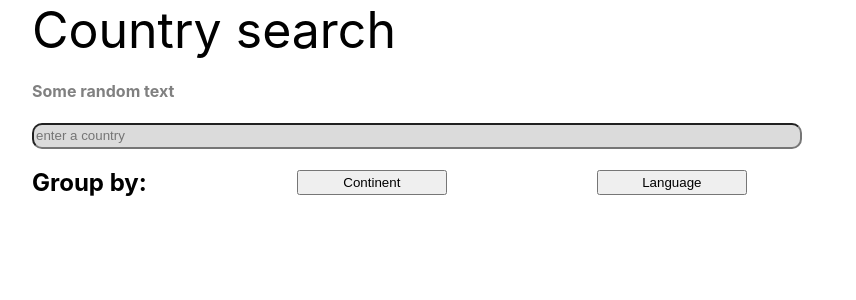
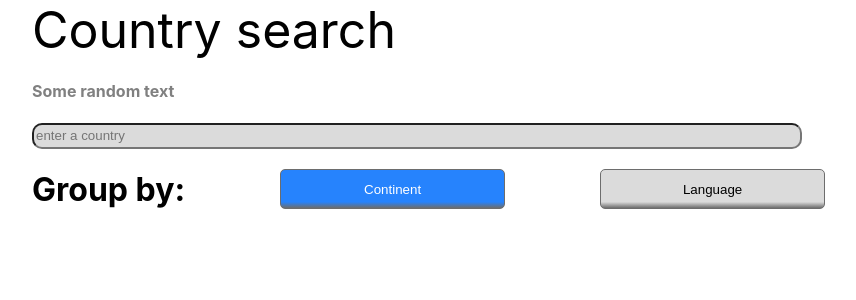
Before and after one commit to JustBecerra/KimcheChallenge, a React (Create React App) app in the folder dev-challenge-template-master/kimchechallenge/: page / in a window 1280 px wide. Shown: the top 300 px of the page, without its empty margins (160-1016 px from the left). Built offline with nearby package versions, Linux system fonts and the light colour scheme.

Commit message:
buttons setted up

```diff
--- a/dev-challenge-template-master/kimchechallenge/package.json
+++ b/dev-challenge-template-master/kimchechallenge/package.json
@@ -11,7 +11,8 @@
     "graphql": "^15.1.0",
     "react": "^16.13.1",
     "react-dom": "^16.13.1",
-    "react-scripts": "3.4.1"
+    "react-scripts": "3.4.1",
+    "styled-components": "^5.3.5"
   },
   "scripts": {
     "start": "react-scripts start",
--- a/dev-challenge-template-master/kimchechallenge/src/App.js
+++ b/dev-challenge-template-master/kimchechallenge/src/App.js
@@ -3,7 +3,6 @@ import "./App.css";
 import ApolloClient from "apollo-boost";
 import { ApolloProvider } from "@apollo/react-hooks";
 import SearchBar from "./components/SearchBar.jsx";
-import GroupButton from "./components/GroupButton.jsx";
 
 const client = new ApolloClient({
   uri: "https://48p1r2roz4.sse.codesandbox.io",
@@ -17,7 +16,6 @@ const App = () => (
       </header>
       <h4 className="randomtxt">Some random text</h4>
       <SearchBar />
-      <GroupButton />
     </div>
   </ApolloProvider>
 );
--- a/dev-challenge-template-master/kimchechallenge/src/components/GroupButton.css
+++ b/dev-challenge-template-master/kimchechallenge/src/components/GroupButton.css
@@ -2,15 +2,3 @@
     display:flex;
     align-items: center;
 }
-
-.buttons{
-    width:150px;
-    height:25px;
-    margin-left:150px;
-    cursor:pointer;
-}
-
-.buttons::selection{
-    background-color: rgb(38, 38, 253);
-    color:white;
-}
--- a/dev-challenge-template-master/kimchechallenge/src/components/GroupButton.jsx
+++ b/dev-challenge-template-master/kimchechallenge/src/components/GroupButton.jsx
@@ -1,16 +1,46 @@
 import React from "react"
 import './GroupButton.css'
+import styled from 'styled-components';
 
-export default function GroupButton(){
+export default function GroupButton(props){
+    const types = ['Continent', 'Language']
+    const [active, setActive] = React.useState(types[0]);
+
+    const TurnButton = styled.button`
+        width:225px;
+        height:40px;
+        margin-left:95px;
+        cursor:pointer;
+        background: -moz-linear-gradient(top, rgb(219, 219, 219) 0%, rgb(219, 219, 219) 84%, #6d6d6d 100%);
+        background: -webkit-linear-gradient(top, rgb(219, 219, 219) 0%, rgb(219, 219, 219) 84%, #6d6d6d 100%);
+        background: linear-gradient(to bottom, rgb(219, 219, 219) 0%, rgb(219, 219, 219) 84%, #6d6d6d 100%);
+        border: 1px solid #6d6d6d;
+        border-radius: 5px;
+        ${({ active }) =>
+            active &&
+        `
+        background: -moz-linear-gradient(top, rgb(219, 219, 219) 0%, rgb(219, 219, 219) 84%, #6d6d6d 100%);
+        background: -webkit-linear-gradient(top, rgb(219, 219, 219) 0%, rgb(219, 219, 219) 84%, #6d6d6d 100%);
+        background: linear-gradient(to bottom, rgb(38, 131, 253) 0%, rgb(38, 131, 253) 84%, #6d6d6d 100%);
+        color:white;
+        `}
+    `;
+
     return(
-        <div className="groups">
-            <h2>Group by:</h2>
-            <button type='button' className="buttons">
-                Continent
-            </button>
-            <button type='button' className="buttons">
-                Language
-            </button>
-        </div>
+        <>
+            <div className="groups">
+                <h1>Group by:</h1>
+                {types.map((type) => (
+                    <TurnButton
+                    key={type}
+                    active={active === type}
+                    onClick={() => setActive(type)}
+                    >
+                        {type}
+                    </TurnButton>
+                ))}
+            </div>
+        </>
+
     )
 }
--- a/dev-challenge-template-master/kimchechallenge/src/components/SearchBar.jsx
+++ b/dev-challenge-template-master/kimchechallenge/src/components/SearchBar.jsx
@@ -1,10 +1,18 @@
 import React from "react"
 import './SearchBar.css'
+import GroupButton from "./GroupButton"
 
 export default function SearchBar(){
+    const [country,setCountry] = React.useState("");
+
+    function handleChange(e){
+        setCountry(e.target.value);
+    }
+
     return(
         <div>
-            <input className="searchbar" type='text' placeholder="enter a country"/>
+            <input className="searchbar" type='text' onChange={(e) => handleChange(e)} placeholder="enter a country"/>
+            <GroupButton country={country}/>
         </div>
     )
 }
```
Also changed, not shown: dev-challenge-template-master/kimchechallenge/src/components/Country.jsx (added, +7 -0 lines), dev-challenge-template-master/kimchechallenge/src/components/Country.css (added), 1 other file (tests, documents, lock files or other folders).
